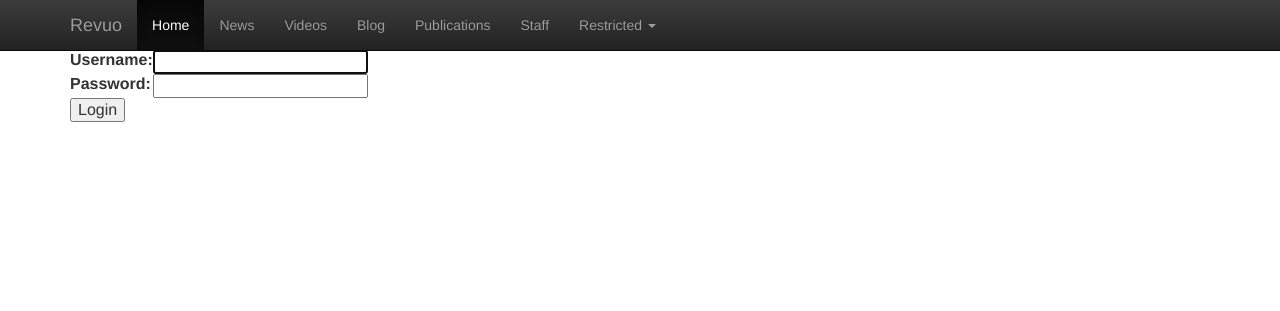
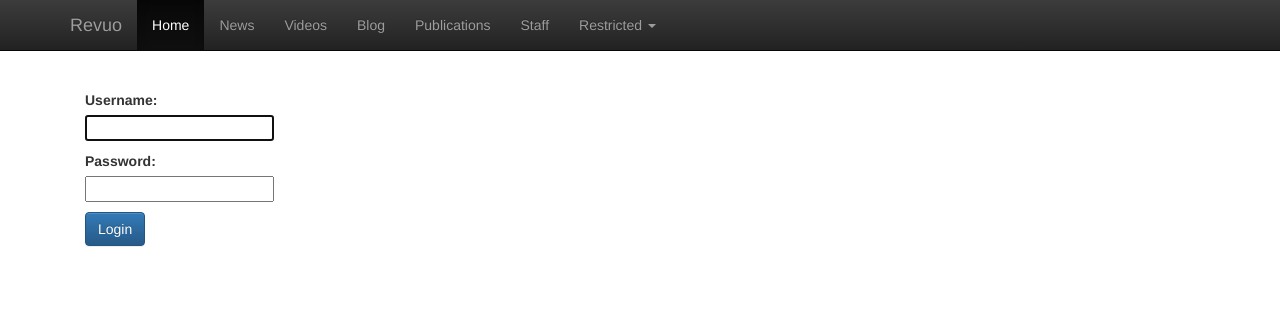
Before and after one commit to Lasanha/revuo, a Django app: page /login/ in a window 1280 px wide. Shown: the top 311 px of the page. Run offline with Django 3.2, Linux system fonts and the light colour scheme; some libraries are stand-ins or nearby versions.

Commit message:
lot of theme

```diff
--- a/revuo/static/basic-template.css
+++ b/revuo/static/basic-template.css
@@ -7,54 +7,23 @@ body {
   text-align: center;
 }
 
-.news-panel {
+.base-panel {
+  padding: 40px 15px;
 }
 
-.news-panel > ul {
-  list-style-type: None;
-}
-
-.news-panel > ul > li {
+.news-panel {
 }
 
 .media-panel {
 }
 
-.media-panel > ul {
-  list-style-type: None;
-}
-
-.media-panel > ul > li {
-}
-
 .blog-panel {
-}
-
-.blog-panel > ul {
-  list-style-type: None;
-}
-
-.blog-panel > ul > li {
 }
 
 .publications-panel {
 }
 
-.publications-panel > ul {
-  list-style-type: None;
-}
-
-.publications-panel > ul > li {
-}
-
 .staff-panel {
-}
-
-.staff-panel > ul {
-  list-style-type: None;
-}
-
-.staff-panel > ul > li {
 }
 
 .news-item-panel {
@@ -71,3 +40,76 @@ body {
 
 .staff-member-panel {
 }
+
+.new-item-panel {
+}
+
+.edit-item-panel {
+}
+
+.publisher-panel {
+}
+
+.pass-change-panel {
+}
+
+form > p > label {
+    display: block;
+}
+
+form > p > textarea#id_title {
+    height: 2em;
+    width: 80em;
+}
+
+form > p > input#id_title {
+    height: 2em;
+    width: 80em;
+}
+
+form > p > textarea#id_text {
+    height: 10em;
+    width: 80em;
+}
+
+form > p > textarea#id_description {
+    height: 10em;
+    width: 80em;
+}
+
+form > p > input#id_description {
+    height: 10em;
+    width: 80em;
+}
+
+form > p > input#id_video {
+    height: 2em;
+    width: 80em;
+}
+
+form > p > textarea#id_about {
+    height: 10em;
+    width: 80em;
+}
+
+form > p > input#id_old_password {
+    height: 2em;
+    width: 40em;
+}
+
+form > p > input#id_new_password1 {
+    height: 2em;
+    width: 40em;
+}
+
+form > p > input#id_new_password2 {
+    height: 2em;
+    width: 40em;
+}
+
+ul {
+  list-style-type: None;
+}
+
+ul > li {
+}
--- a/revuo/templates/registration/login.html
+++ b/revuo/templates/registration/login.html
@@ -4,7 +4,7 @@
 
 {% block page_body %}
 <div class="container">
-    <div class="starter-template">
+    <div class="login-panel base-panel">
 
     {%if form.errors %}
         {{ form.non_field_errors }}
@@ -12,19 +12,17 @@
 
     <form action="" method="post">
         {% csrf_token %}
-        <table>
-            <tr>
-                <td>{{ form.username.label_tag }}</td>
-                <td>{{ form.username }}</td>
-            </tr>
-            <tr>
-                <td>{{ form.password.label_tag }}</td>
-                <td>{{ form.password }}</td>
-            </tr>
-            <tr>
-                <td><button type="submit">Login</button></td>
-            </tr>
-        </table>
+            <p>
+                {{ form.username.label_tag }}
+                {{ form.username }}
+            </p>
+            <p>
+                {{ form.password.label_tag }}
+                {{ form.password }}
+            </p>
+            <p>
+                <button class="btn btn-primary" type="submit">Login</button>
+            </p>
         <input type="hidden" name="next" value="/" />
     </form>
 
--- a/revuo/templates/registration/password_change_done.html
+++ b/revuo/templates/registration/password_change_done.html
@@ -4,10 +4,8 @@
 
 {% block page_body %}
 <div class="container">
-    <div class="starter-template">
-
-    <h1>Password changed successfully!</h1>
-
+    <div class="pass-ok-panel base-panel">
+        <h1>Password changed successfully!</h1>
     </div>
 </div>
 {% endblock %}
--- a/revuo/templates/registration/password_change_form.html
+++ b/revuo/templates/registration/password_change_form.html
@@ -4,7 +4,7 @@
 
 {% block page_body %}
 <div class="container">
-    <div class="starter-template">
+    <div class="pass-change-panel base-panel">
 
     {%if form.errors %}
         {{ form.non_field_errors }}
@@ -13,7 +13,7 @@
     <form action="" method="post">
         {% csrf_token %}
         {{ form.as_p }}
-        <button type="submit">Change</button>
+        <button class="btn btn-primary" type="submit">Change</button>
         <input type="hidden" name="next" value="/" />
     </form>
 
--- a/revuo/templates/revuo/B_item.html
+++ b/revuo/templates/revuo/B_item.html
@@ -3,12 +3,10 @@
 {% block title %}Blog - {{ item.title }} {% endblock %}
 
 {% block item_body %}
-<div class="container">
-    <div class="blog-item-panel">
+    <div class="blog-item-panel base-panel">
         <h1>{{ item.title }}</h1>
         <p>{{ item.published_at }}</p>
         <p class="lead">{{ item.description }}</p>
         <p>{{ item.text|linebreaksbr }}</p>
     </div>
-</div>
 {% endblock %}
--- a/revuo/templates/revuo/N_item.html
+++ b/revuo/templates/revuo/N_item.html
@@ -3,12 +3,10 @@
 {% block title %}News - {{ item.title }} {% endblock %}
 
 {% block item_body %}
-<div class="container">
-    <div class="news-item-panel">
+    <div class="news-item-panel base-panel">
         <h1>{{ item.title }}</h1>
         <p>{{ item.published_at }}</p>
         <p class="lead">{{ item.description }}</p>
         <p>{{ item.text|linebreaksbr }}</p>
     </div>
-</div>
 {% endblock %}
--- a/revuo/templates/revuo/P_item.html
+++ b/revuo/templates/revuo/P_item.html
@@ -3,12 +3,10 @@
 {% block title %}Publication - {{ item.title }} {% endblock %}
 
 {% block item_body %}
-<div class="container">
-    <div class="publications-item-panel">
+    <div class="publications-item-panel base-panel">
         <h1>{{ item.title }}</h1>
         <p>{{ item.published_at }}</p>
         <p class="lead">{{ item.description }}</p>
-        <p><a href="{{ item.attachment.get_att_url }}">Download</a></p>
+        <p><a href="{{ item.get_att_url }}" class="btn btn-default">Download</a></p>
     </div>
-</div>
 {% endblock %}
--- a/revuo/templates/revuo/V_item.html
+++ b/revuo/templates/revuo/V_item.html
@@ -3,12 +3,10 @@
 {% block title %}Media - {{ item.title }} {% endblock %}
 
 {% block item_body %}
-<div class="container">
-    <div class="media-item-panel">
+    <div class="media-item-panel base-panel">
         <h1>{{ item.title }}</h1>
         <p>{{ item.published_at }}</p>
         <p class="lead">{{ item.description }}</p>
         <p>{{ item.text|linebreaksbr }}</p>
     </div>
-</div>
 {% endblock %}
--- a/revuo/templates/revuo/blog.html
+++ b/revuo/templates/revuo/blog.html
@@ -4,7 +4,7 @@
 
 {% block page_body %}
 <div class="container">
-    <div class="blog-panel">
+    <div class="blog-panel base-panel">
         <h1>Blog</h1>
         <ul name='post_list'>
         {% for post in items_list %}
--- a/revuo/templates/revuo/media.html
+++ b/revuo/templates/revuo/media.html
@@ -4,7 +4,7 @@
 
 {% block page_body %}
 <div class="container">
-    <div class="media-panel">
+    <div class="media-panel base-panel">
         <h1>Videos</h1>
         <ul name='media_list'>
         {% for media in items_list %}
--- a/revuo/templates/revuo/news.html
+++ b/revuo/templates/revuo/news.html
@@ -4,7 +4,7 @@
 
 {% block page_body %}
 <div class="container">
-    <div class="news-panel">
+    <div class="news-panel base-panel">
         <h1>News</h1>
         <ul name='news_list'>
         {% for news in items_list %}
--- a/revuo/templates/revuo/publications.html
+++ b/revuo/templates/revuo/publications.html
@@ -4,7 +4,7 @@
 
 {% block page_body %}
 <div class="container">
-    <div class="publications-panel">
+    <div class="publications-panel base-panel">
         <h1>Publications</h1>
         <ul name='pubs_list'>
         {% for pub in items_list %}
--- a/revuo/templates/revuo/publisher.html
+++ b/revuo/templates/revuo/publisher.html
@@ -4,7 +4,7 @@
 
 {% block page_body %}
 <div class="container">
-    <div class="starter-template">
+    <div class="publisher-panel base-panel">
 
     <h1>Pending Authorization</h1>
     <ol name='items_list'>
--- a/revuo/templates/revuo/staff.html
+++ b/revuo/templates/revuo/staff.html
@@ -4,7 +4,7 @@
 
 {% block page_body %}
 <div class="container">
-    <div class="staff-panel">
+    <div class="staff-panel base-panel">
         <h1>Staff</h1>
         <ul name='authors_list'>
         {% for author in authors_list %}
--- a/revuo/templates/revuo/staff_view.html
+++ b/revuo/templates/revuo/staff_view.html
@@ -4,7 +4,7 @@
 
 {% block page_body %}
 <div class="container">
-    <div class="staff-member-panel">
+    <div class="staff-member-panel base-panel">
         <h1>{{ author.user.first_name }} {{ author.user.last_name }}</h1>
         <p>{{ author.about|linebreaksbr }}</p>
     </div>
```
Also changed, not shown: revuo/templates/revuo/edit_item.html (+3 -7 lines), revuo/templates/revuo/item.html (+8 -2 lines), revuo/templates/revuo/new_item.html (+5 -7 lines).
